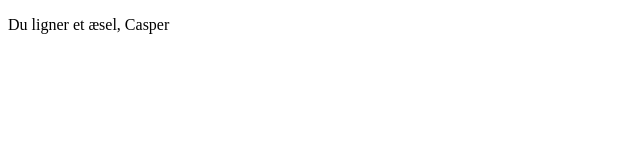
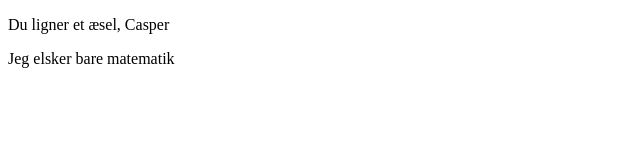
Before and after one commit to caspermikkelsen/Halloween, a plain HTML site: page Index.html in a window 1280 px wide. Shown: the whole page, without its empty margins (0-640 px from the left). Drawn offline with Linux system fonts and the light colour scheme.

Commit message:
Update Index.html

```diff
--- a/Index.html
+++ b/Index.html
@@ -13,6 +13,7 @@
         </header>
         <section>
             <p>Du ligner et æsel, Casper</p>
+            <p>Jeg elsker bare matematik</p>
         </section>
     </div>
 </body>
```
